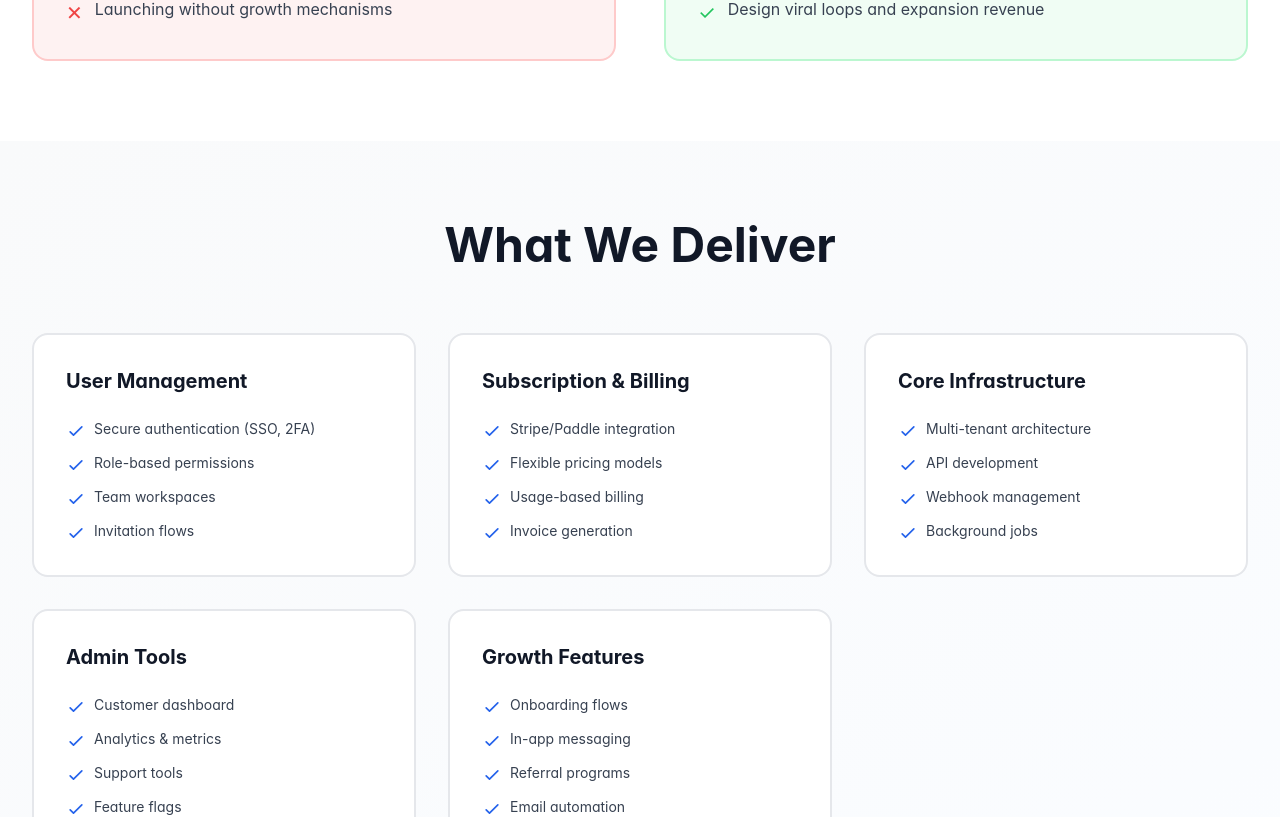
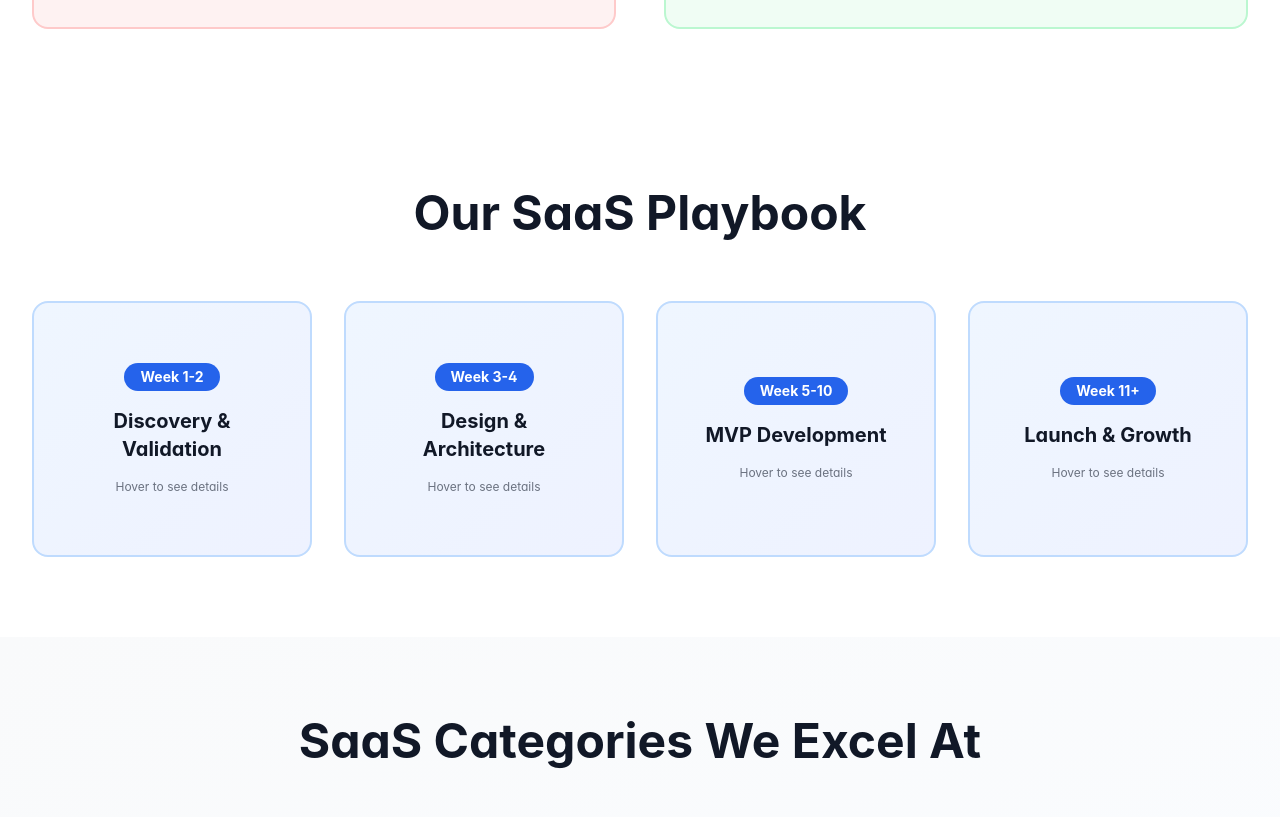
Before and after one commit to sajjad1916/unicornstudio, a Next.js app: page /saas-products in a window 1280 px wide. Shown: the part 911-1728 px from the top of the page. Built offline with nearby package versions, Linux system fonts and the light colour scheme.

Commit message:
added new design

```diff
--- a/app/ai-integrations/page.tsx
+++ b/app/ai-integrations/page.tsx
@@ -326,7 +326,7 @@ export default function AIIntegrationsPage() {
                           : "btn-secondary bg-white text-gray-900 border-2 border-gray-300"
                       }`}
                     >
-                      Get Started
+                      LET'S BUILD
                     </Link>
                   </div>
                 </div>
@@ -400,15 +400,9 @@ export default function AIIntegrationsPage() {
             <div className="flex flex-col sm:flex-row gap-4 justify-center">
               <Link
                 href="/#cta"
-                className="bg-white text-blue-600 px-8 py-4 rounded-xl font-bold text-lg transition-all duration-300 shadow-xl btn-secondary border-2 border-white/20 hover:border-blue-400"
+                className="btn-primary text-white px-8 py-4 rounded-xl font-bold text-lg transition-all duration-300"
               >
-                Get AI Integration Roadmap
-              </Link>
-              <Link
-                href="/#cta"
-                className="btn-primary text-white px-8 py-4 rounded-xl font-bold text-lg transition-all duration-300 border-2 border-white/20"
-              >
-                See Integration Examples
+                LET'S BUILD
               </Link>
             </div>
           </div>
--- a/app/ai-solutions/page.tsx
+++ b/app/ai-solutions/page.tsx
@@ -273,7 +273,7 @@ export default function AISolutionsPage() {
                         : "btn-secondary bg-white text-gray-900 border-2 border-gray-300"
                     }`}
                   >
-                    Get Started
+                    LET'S BUILD
                   </Link>
                 </div>
               </div>
@@ -356,15 +356,9 @@ export default function AISolutionsPage() {
           <div className="flex flex-col sm:flex-row gap-4 justify-center">
             <Link
               href="/#cta"
-              className="bg-white text-blue-600 px-8 py-4 rounded-xl font-bold text-lg transition-all duration-300 shadow-xl btn-secondary border-2 border-white/20 hover:border-blue-400"
+              className="btn-primary text-white px-8 py-4 rounded-xl font-bold text-lg transition-all duration-300"
             >
-              Start Your AI Project
-            </Link>
-            <Link
-              href="/#cta"
-              className="btn-primary text-white px-8 py-4 rounded-xl font-bold text-lg transition-all duration-300 border-2 border-white/20"
-            >
-              Book Strategy Call
+              LET'S BUILD
             </Link>
           </div>
         </div>
--- a/app/branding/page.tsx
+++ b/app/branding/page.tsx
@@ -328,7 +328,7 @@ export default function BrandingPage() {
                           : "btn-secondary bg-white text-gray-900 border-2 border-gray-300"
                       }`}
                     >
-                      Get Started
+                      LET'S BUILD
                     </Link>
                   </div>
                 </div>
@@ -532,15 +532,9 @@ export default function BrandingPage() {
             <div className="flex flex-col sm:flex-row gap-4 justify-center">
               <Link
                 href="/#cta"
-                className="bg-white text-blue-600 px-8 py-4 rounded-xl font-bold text-lg transition-all duration-300 shadow-xl btn-secondary border-2 border-white/20 hover:border-blue-400"
+                className="btn-primary text-white px-8 py-4 rounded-xl font-bold text-lg transition-all duration-300"
               >
-                Start Your Brand Project
-              </Link>
-              <Link
-                href="/#cta"
-                className="btn-primary text-white px-8 py-4 rounded-xl font-bold text-lg transition-all duration-300 border-2 border-white/20"
-              >
-                View Brand Portfolio
+                LET'S BUILD
               </Link>
             </div>
           </div>
--- a/app/mobile-apps/page.tsx
+++ b/app/mobile-apps/page.tsx
@@ -395,7 +395,7 @@ export default function MobileAppsPage() {
                           : "btn-secondary bg-white text-gray-900 border-2 border-gray-300"
                       }`}
                     >
-                      Get Started
+                      LET'S BUILD
                     </Link>
                   </div>
                 </div>
@@ -523,15 +523,9 @@ export default function MobileAppsPage() {
             <div className="flex flex-col sm:flex-row gap-4 justify-center">
               <Link
                 href="/#cta"
-                className="bg-white text-blue-600 px-8 py-4 rounded-xl font-bold text-lg transition-all duration-300 shadow-xl btn-secondary border-2 border-white/20 hover:border-blue-400"
+                className="btn-primary text-white px-8 py-4 rounded-xl font-bold text-lg transition-all duration-300"
               >
-                Start Your Mobile App
-              </Link>
-              <Link
-                href="/#cta"
-                className="btn-primary text-white px-8 py-4 rounded-xl font-bold text-lg transition-all duration-300 border-2 border-white/20"
-              >
-                See App Portfolio
+                LET'S BUILD
               </Link>
             </div>
           </div>
--- a/app/saas-products/page.tsx
+++ b/app/saas-products/page.tsx
@@ -19,7 +19,7 @@ export default function SaaSProductsPage() {
                 <span className="gradient-text-modern inline-block mt-2">Recurring Revenue</span>
               </h1>
               <p className="text-lg sm:text-xl md:text-2xl text-gray-600 leading-relaxed max-w-3xl mx-auto">
-                We build SaaS products that acquire users, retain customers, and scale sustainably. Strategy, design, and development under one roof.
+                From first commit to full-scale SaaS. We build, test, and launch alongside you.
               </p>
             </div>
           </div>
@@ -80,89 +80,6 @@ export default function SaaSProductsPage() {
                   </li>
                 </ul>
               </div>
-            </div>
-          </div>
-        </section>
-
-        {/* What We Deliver */}
-        <section className="py-16 sm:py-20 bg-gradient-to-br from-gray-50 to-blue-50/30">
-          <div className="max-w-7xl mx-auto px-4 sm:px-6 lg:px-8">
-            <div className="text-center mb-12 sm:mb-16">
-              <h2 className="text-3xl sm:text-4xl md:text-5xl font-bold text-gray-900 mb-4">
-                What We Deliver
-              </h2>
-            </div>
-
-            <div className="grid md:grid-cols-2 lg:grid-cols-3 gap-6 lg:gap-8">
-              {[
-                {
-                  title: "User Management",
-                  items: [
-                    "Secure authentication (SSO, 2FA)",
-                    "Role-based permissions",
-                    "Team workspaces",
-                    "Invitation flows"
-                  ]
-                },
-                {
-                  title: "Subscription & Billing",
-                  items: [
-                    "Stripe/Paddle integration",
-                    "Flexible pricing models",
-                    "Usage-based billing",
-                    "Invoice generation"
-                  ]
-                },
-                {
-                  title: "Core Infrastructure",
-                  items: [
-                    "Multi-tenant architecture",
-                    "API development",
-                    "Webhook management",
-                    "Background jobs"
-                  ]
-                },
-                {
-                  title: "Admin Tools",
-                  items: [
-                    "Customer dashboard",
-                    "Analytics & metrics",
-                    "Support tools",
-                    "Feature flags"
-                  ]
-                },
-                {
-                  title: "Growth Features",
-                  items: [
-                    "Onboarding flows",
-                    "In-app messaging",
-                    "Referral programs",
-                    "Email automation"
-                  ]
-                }
-              ].map((feature, index) => (
-                <div key={index} className="group relative bg-white p-8 rounded-2xl border-2 border-gray-200 hover:border-gray-900 transition-colors duration-300 overflow-hidden">
-                  {/* Animated blue border at top - moves left to right */}
-                  <div className="absolute top-0 left-0 h-1.5 w-full bg-blue-600 transform translate-x-[-100%] group-hover:translate-x-0 transition-transform duration-700 ease-out rounded-t-2xl" />
-
-                  {/* Gradient overlay on hover */}
-                  <div className="absolute inset-0 bg-gradient-to-br from-blue-50/50 to-transparent opacity-0 group-hover:opacity-100 transition-opacity duration-300 rounded-2xl" />
-
-                  <div className="relative z-10">
-                    <h3 className="text-xl font-bold text-gray-900 mb-6">{feature.title}</h3>
-                    <ul className="space-y-3">
-                      {feature.items.map((item, iIndex) => (
-                        <li key={iIndex} className="flex items-start gap-2">
-                          <svg className="w-5 h-5 text-blue-600 mt-0.5 flex-shrink-0" fill="none" stroke="currentColor" viewBox="0 0 24 24">
-                            <path strokeLinecap="round" strokeLinejoin="round" strokeWidth={2} d="M5 13l4 4L19 7" />
-                          </svg>
-                          <span className="text-gray-700 text-sm">{item}</span>
-                        </li>
-                      ))}
-                    </ul>
-                  </div>
-                </div>
-              ))}
             </div>
           </div>
         </section>
@@ -348,7 +265,7 @@ export default function SaaSProductsPage() {
                           : "btn-secondary bg-white text-gray-900 border-2 border-gray-300"
                       }`}
                     >
-                      Get Started
+                      LET'S BUILD
                     </Link>
                   </div>
                 </div>
@@ -476,15 +393,9 @@ export default function SaaSProductsPage() {
             <div className="flex flex-col sm:flex-row gap-4 justify-center">
               <Link
                 href="/#cta"
-                className="bg-white text-blue-600 px-8 py-4 rounded-xl font-bold text-lg transition-all duration-300 shadow-xl btn-secondary border-2 border-white/20 hover:border-blue-400"
+                className="btn-primary text-white px-8 py-4 rounded-xl font-bold text-lg transition-all duration-300"
               >
-                Start Your SaaS Journey
-              </Link>
-              <Link
-                href="/#cta"
-                className="btn-primary text-white px-8 py-4 rounded-xl font-bold text-lg transition-all duration-300 border-2 border-white/20"
-              >
-                View SaaS Case Studies
+                LET'S BUILD
               </Link>
             </div>
           </div>
--- a/components/CTA.tsx
+++ b/components/CTA.tsx
@@ -34,17 +34,11 @@ export default function CTA() {
             className="btn-primary group w-full sm:w-auto px-6 sm:px-8 py-3 sm:py-4 text-white rounded-lg text-sm sm:text-base font-semibold text-center"
           >
             <span className="relative z-10 flex items-center justify-center gap-2">
-              Schedule a Strategy Call
+              LET'S BUILD
               <svg className="w-4 h-4 sm:w-5 sm:h-5 group-hover:translate-x-1 transition-transform" fill="none" stroke="currentColor" viewBox="0 0 24 24">
                 <path strokeLinecap="round" strokeLinejoin="round" strokeWidth={2} d="M17 8l4 4m0 0l-4 4m4-4H3" />
               </svg>
             </span>
-          </a>
-          <a
-            href="mailto:hello@unicornstudio.com"
-            className="btn-secondary w-full sm:w-auto px-6 sm:px-8 py-3 sm:py-4 bg-white/10 text-white rounded-lg text-sm sm:text-base font-semibold border-2 border-white/20 backdrop-blur-sm text-center"
-          >
-            <span className="relative z-10">hello@unicornstudio.com</span>
           </a>
         </div>
 
```
Also changed, not shown: app/product-websites/page.tsx (+3 -9 lines), components/Footer.tsx (+4 -18 lines).
